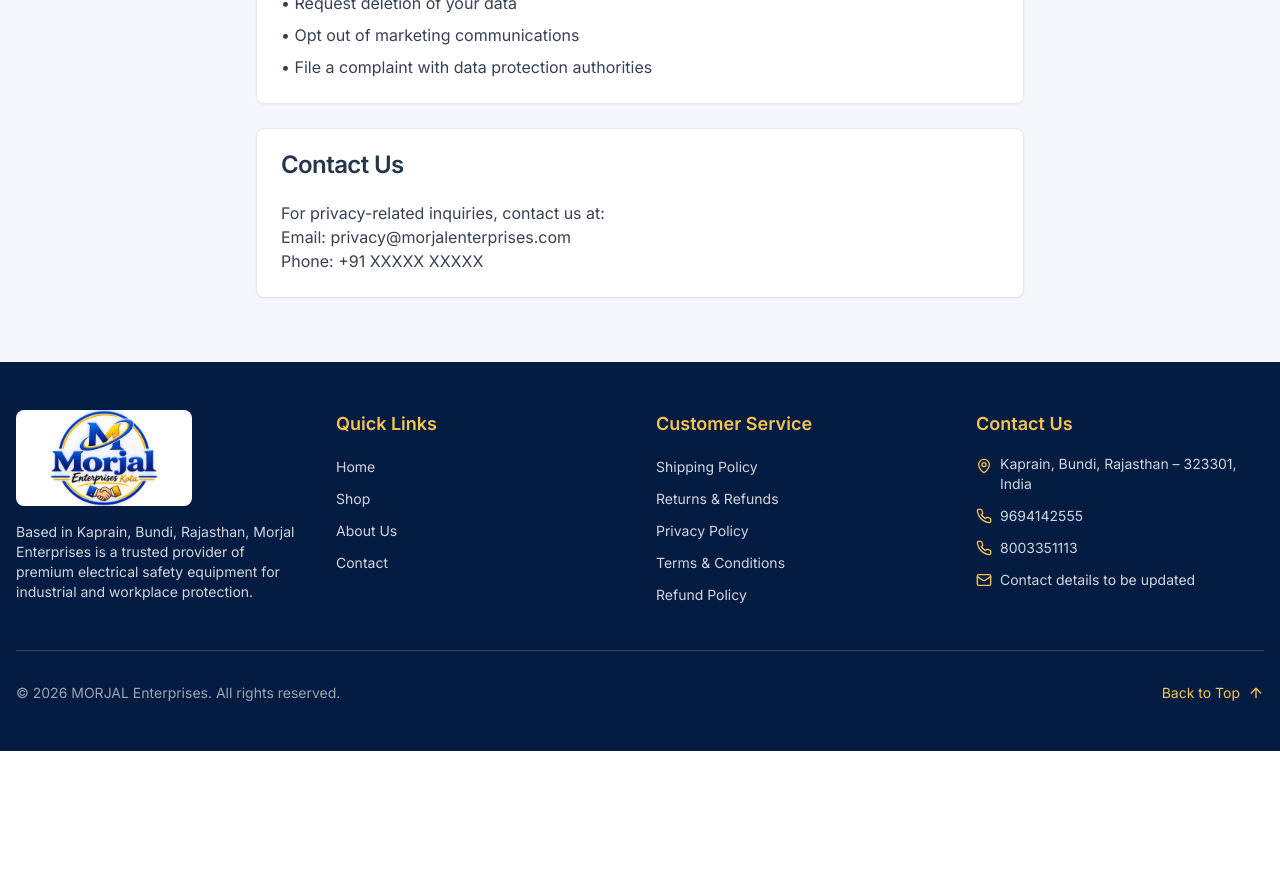
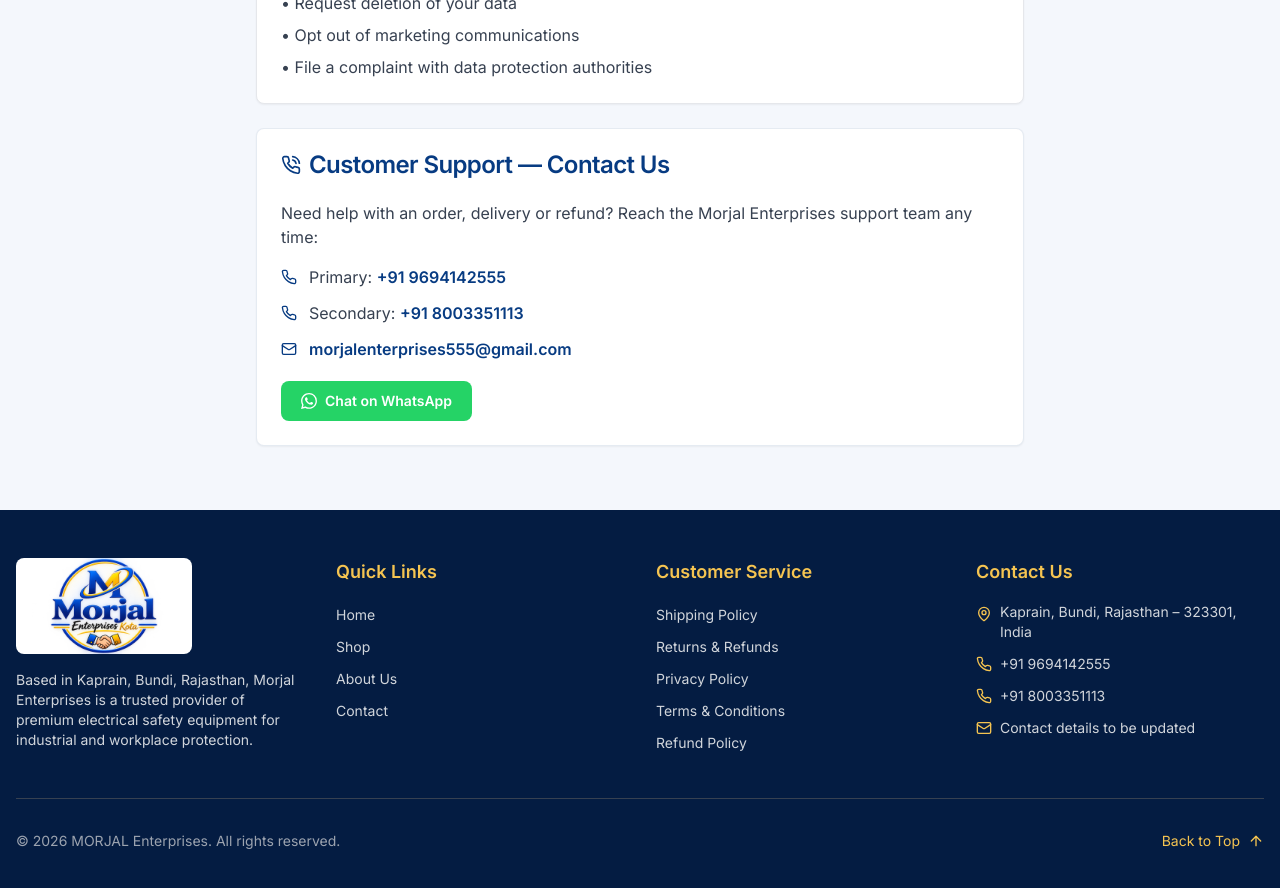
Before and after one commit to Pariharmeena2006/morjal-enterprises, a Next.js app: page /privacy-policy in a window 1280 px wide. Shown: the part 1780-2668 px from the top of the page. Before the commit the page ends 2531 px from the top, so only its background shows below. Built offline with nearby package versions, Linux system fonts and the light colour scheme; no server answers; the database is empty.

Commit message:
Finalize guest checkout WhatsApp orders and customer service pages

```diff
--- a/src/app/cancellation-policy/page.tsx
+++ b/src/app/cancellation-policy/page.tsx
@@ -1,5 +1,6 @@
 import { Card, CardContent, CardHeader, CardTitle } from '@/components/ui/card'
 import { XCircle } from 'lucide-react'
+import SupportContact from '@/components/support-contact'
 
 export default function CancellationPolicyPage() {
   return (
@@ -85,18 +86,7 @@ export default function CancellationPolicyPage() {
               </CardContent>
             </Card>
 
-            <Card>
-              <CardHeader>
-                <CardTitle>Contact for Cancellations</CardTitle>
-              </CardHeader>
-              <CardContent>
-                <p className="text-gray-700">
-                  Email: info@morjalenterprises.com<br />
-                  Phone: +91 XXXXX XXXXX<br />
-                  For urgent cancellations, please call us directly.
-                </p>
-              </CardContent>
-            </Card>
+            <SupportContact />
           </div>
         </div>
       </div>
--- a/src/app/privacy-policy/page.tsx
+++ b/src/app/privacy-policy/page.tsx
@@ -1,5 +1,6 @@
 import { Card, CardContent, CardHeader, CardTitle } from '@/components/ui/card'
 import { Shield } from 'lucide-react'
+import SupportContact from '@/components/support-contact'
 
 export default function PrivacyPolicyPage() {
   return (
@@ -111,18 +112,7 @@ export default function PrivacyPolicyPage() {
               </CardContent>
             </Card>
 
-            <Card>
-              <CardHeader>
-                <CardTitle>Contact Us</CardTitle>
-              </CardHeader>
-              <CardContent>
-                <p className="text-gray-700">
-                  For privacy-related inquiries, contact us at:<br />
-                  Email: privacy@morjalenterprises.com<br />
-                  Phone: +91 XXXXX XXXXX
-                </p>
-              </CardContent>
-            </Card>
+            <SupportContact />
           </div>
         </div>
       </div>
--- a/src/app/refund-policy/page.tsx
+++ b/src/app/refund-policy/page.tsx
@@ -1,5 +1,6 @@
 import { Card, CardContent, CardHeader, CardTitle } from '@/components/ui/card'
 import { DollarSign } from 'lucide-react'
+import SupportContact from '@/components/support-contact'
 
 export default function RefundPolicyPage() {
   return (
@@ -95,18 +96,7 @@ export default function RefundPolicyPage() {
               </CardContent>
             </Card>
 
-            <Card>
-              <CardHeader>
-                <CardTitle>Contact for Refunds</CardTitle>
-              </CardHeader>
-              <CardContent>
-                <p className="text-gray-700">
-                  Email: refunds@morjalenterprises.com<br />
-                  Phone: +91 XXXXX XXXXX<br />
-                  Please include your order number in all refund requests.
-                </p>
-              </CardContent>
-            </Card>
+            <SupportContact />
           </div>
         </div>
       </div>
--- a/src/app/return-policy/page.tsx
+++ b/src/app/return-policy/page.tsx
@@ -1,5 +1,6 @@
 import { Card, CardContent, CardHeader, CardTitle } from '@/components/ui/card'
 import { RotateCcw, AlertCircle } from 'lucide-react'
+import SupportContact from '@/components/support-contact'
 
 export default function ReturnPolicyPage() {
   return (
@@ -91,18 +92,7 @@ export default function ReturnPolicyPage() {
               </CardContent>
             </Card>
 
-            <Card>
-              <CardHeader>
-                <CardTitle>Contact for Returns</CardTitle>
-              </CardHeader>
-              <CardContent>
-                <p className="text-gray-700">
-                  Email: info@morjalenterprises.com<br />
-                  Phone: +91 XXXXX XXXXX<br />
-                  Please include your order number in all correspondence.
-                </p>
-              </CardContent>
-            </Card>
+            <SupportContact />
           </div>
         </div>
       </div>
--- a/src/app/shipping-policy/page.tsx
+++ b/src/app/shipping-policy/page.tsx
@@ -1,5 +1,6 @@
 import { Card, CardContent, CardHeader, CardTitle } from '@/components/ui/card'
 import { Truck, Package, Clock } from 'lucide-react'
+import SupportContact from '@/components/support-contact'
 
 export default function ShippingPolicyPage() {
   return (
@@ -98,16 +99,7 @@ export default function ShippingPolicyPage() {
               </CardContent>
             </Card>
 
-            <Card>
-              <CardHeader>
-                <CardTitle>Contact Us</CardTitle>
-              </CardHeader>
-              <CardContent>
-                <p className="text-gray-700">
-                  For any shipping-related queries, please contact our customer support team via email at info@morjalenterprises.com or call us at +91 XXXXX XXXXX.
-                </p>
-              </CardContent>
-            </Card>
+            <SupportContact />
           </div>
         </div>
       </div>
--- a/src/app/terms-and-conditions/page.tsx
+++ b/src/app/terms-and-conditions/page.tsx
@@ -1,5 +1,6 @@
 import { Card, CardContent, CardHeader, CardTitle } from '@/components/ui/card'
 import { FileText } from 'lucide-react'
+import SupportContact from '@/components/support-contact'
 
 export default function TermsPage() {
   return (
@@ -109,18 +110,7 @@ export default function TermsPage() {
               </CardContent>
             </Card>
 
-            <Card>
-              <CardHeader>
-                <CardTitle>Contact Information</CardTitle>
-              </CardHeader>
-              <CardContent>
-                <p className="text-gray-700">
-                  For questions about these terms, contact us at:<br />
-                  Email: info@morjalenterprises.com<br />
-                  Phone: +91 XXXXX XXXXX
-                </p>
-              </CardContent>
-            </Card>
+            <SupportContact />
           </div>
         </div>
       </div>
--- a/src/components/footer.tsx
+++ b/src/components/footer.tsx
@@ -113,11 +113,11 @@ export default function Footer() {
               </li>
               <li className="flex items-center gap-2">
                 <Phone className="h-4 w-4 text-gold flex-shrink-0" />
-                <a href="tel:9694142555" className="break-all">9694142555</a>
+                <a href="tel:+919694142555" className="break-all">+91 9694142555</a>
               </li>
               <li className="flex items-center gap-2">
                 <Phone className="h-4 w-4 flex-shrink-0 text-gold" />
-                <a href="tel:8003351113" className="break-all">8003351113</a>
+                <a href="tel:+918003351113" className="break-all">+91 8003351113</a>
               </li>
               <li className="flex items-center gap-2">
                 <Mail className="h-4 w-4 text-gold flex-shrink-0" />
--- a/src/components/header.tsx
+++ b/src/components/header.tsx
@@ -4,7 +4,7 @@ import { useState, useEffect } from 'react'
 import Image from 'next/image'
 import Link from 'next/link'
 import { usePathname } from 'next/navigation'
-import { Search, ShoppingCart, Menu, X, UserRound } from 'lucide-react'
+import { Search, ShoppingCart, Menu, X } from 'lucide-react'
 import { Button } from './ui/button'
 import { readCart } from '@/lib/cart'
 
@@ -72,8 +72,8 @@ export default function Header() {
               <Search className="h-5 w-5" />
             </Link>
 
-            <Link href="/account" aria-label="Customer account" className="hidden h-10 w-10 items-center justify-center rounded-lg text-navy transition-colors hover:text-gold sm:flex">
-              <UserRound className="h-5 w-5" />
+            <Link href="/contact" aria-label="Contact us" className="hidden h-10 items-center rounded-lg px-2 text-xs font-semibold text-navy transition-colors hover:text-gold sm:flex">
+              Contact
             </Link>
 
             {/* Cart */}
@@ -116,8 +116,7 @@ export default function Header() {
                   {link.label}
                 </Link>
               ))}
-              <Link href="/account" className="py-2 text-lg font-medium text-navy hover:text-gold" onClick={() => setIsMenuOpen(false)}>My Account</Link>
-              <Link href="/cart" className="py-2 text-lg font-medium text-navy hover:text-gold" onClick={() => setIsMenuOpen(false)}>Cart</Link>
+              <Link href="/contact" className="py-2 text-lg font-medium text-navy hover:text-gold" onClick={() => setIsMenuOpen(false)}>Contact Us</Link>
             </div>
           </nav>
         </div>
--- /dev/null
+++ b/src/components/support-contact.tsx
@@ -0,0 +1,67 @@
+import { Card, CardContent, CardHeader, CardTitle } from '@/components/ui/card'
+import { Phone, PhoneCall, Mail, MessageCircle } from 'lucide-react'
+import WhatsAppIcon from '@/components/whatsapp-icon'
+
+const SUPPORT = {
+  businessName: 'Morjal Enterprises',
+  primaryPhone: '+91 9694142555',
+  primaryPhoneHref: 'tel:+919694142555',
+  secondaryPhone: '+91 8003351113',
+  secondaryPhoneHref: 'tel:+918003351113',
+  email: 'morjalenterprises555@gmail.com',
+  whatsapp: 'https://wa.me/919694142555',
+}
+
+export default function SupportContact() {
+  return (
+    <Card className="border-navy/10">
+      <CardHeader>
+        <CardTitle className="flex items-center gap-2 text-navy">
+          <PhoneCall className="h-5 w-5 text-navy" />
+          Customer Support — Contact Us
+        </CardTitle>
+      </CardHeader>
+      <CardContent>
+        <p className="mb-4 text-gray-700">
+          Need help with an order, delivery or refund? Reach the {SUPPORT.businessName} support team any time:
+        </p>
+        <ul className="space-y-3 text-gray-700">
+          <li className="flex items-center gap-3">
+            <Phone className="h-4 w-4 shrink-0 text-navy" />
+            <span>
+              Primary:{' '}
+              <a href={SUPPORT.primaryPhoneHref} className="font-semibold text-navy hover:text-gold hover:underline">
+                {SUPPORT.primaryPhone}
+              </a>
+            </span>
+          </li>
+          <li className="flex items-center gap-3">
+            <Phone className="h-4 w-4 shrink-0 text-navy" />
+            <span>
+              Secondary:{' '}
+              <a href={SUPPORT.secondaryPhoneHref} className="font-semibold text-navy hover:text-gold hover:underline">
+                {SUPPORT.secondaryPhone}
+              </a>
+            </span>
+          </li>
+          <li className="flex items-center gap-3">
+            <Mail className="h-4 w-4 shrink-0 text-navy" />
+            <a href={`mailto:${SUPPORT.email}`} className="font-semibold text-navy hover:text-gold hover:underline">
+              {SUPPORT.email}
+            </a>
+          </li>
+        </ul>
+        <a
+          href={SUPPORT.whatsapp}
+          target="_blank"
+          rel="noreferrer"
+          className="mt-5 inline-flex items-center gap-2 rounded-lg bg-[#25D366] px-5 py-2.5 text-sm font-semibold text-white transition hover:bg-[#1eb856]"
+        >
+          <WhatsAppIcon className="h-4 w-4" />
+          Chat on WhatsApp
+          <MessageCircle className="hidden" aria-hidden="true" />
+        </a>
+      </CardContent>
+    </Card>
+  )
+}
```
Also changed, not shown: 1 other file (tests, documents, lock files or other folders).
